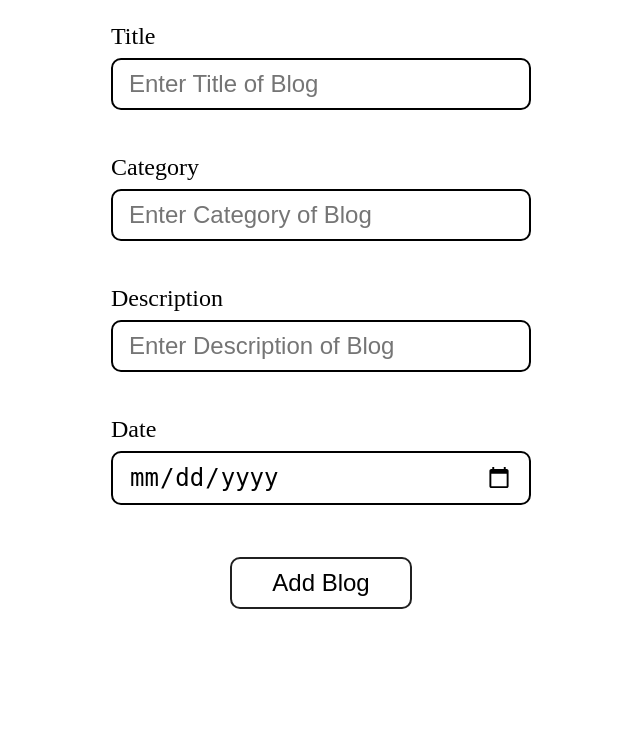
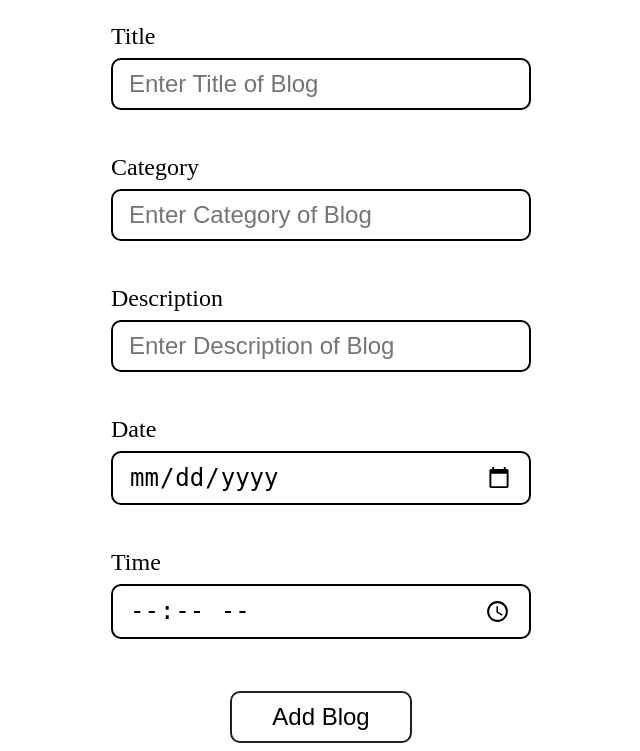
Before and after one commit to YashLoriya02/Practice_Program_WDL, a Django app: page /create/ in a window 1280 px wide. Shown: the part 158-909 px from the top of the page, without its empty margins (319-959 px from the left). Before the commit the page ends 767 px from the top, so only its background shows below. Run offline with Django 4.2, Linux system fonts and the light colour scheme.

Commit message:
time added in blog-app

```diff
--- a/10_Django_Blog/blogs/models.py
+++ b/10_Django_Blog/blogs/models.py
@@ -6,7 +6,7 @@ class Blogs(models.Model):
     title = models.CharField(max_length=50)
     category = models.CharField(max_length=20, default="")
     desc = models.CharField(max_length=3000, default="")
-    created_date = models.DateField(default=date.today)
+    created_date = models.DateTimeField(default=date.today)
 
     def __str__ (self):
         return self.title
--- a/10_Django_Blog/blogs/templates/create.html
+++ b/10_Django_Blog/blogs/templates/create.html
@@ -60,11 +60,11 @@
         margin-top: .5rem;
     }
 
-    .home_btn:hover{
+    .home_btn:hover {
         text-decoration: underline;
     }
 
-    .a_container{
+    .a_container {
         display: flex;
         justify-content: right;
     }
@@ -103,6 +103,11 @@
             <input id="date" name='date' type="date">
         </div>
 
+        <div class="form_inner_container">
+            <label for="time">Time</label>
+            <input id="time" name='time' type="time">
+        </div>
+
         <div class="main_btns">
             <button type="submit" class="add_btn">Add Blog</button>
         </div>
--- a/10_Django_Blog/blogs/views.py
+++ b/10_Django_Blog/blogs/views.py
@@ -1,6 +1,7 @@
 from django.shortcuts import render
 from . import models
 from django.contrib import messages
+from datetime import datetime
 
 def home(request):
     blogs = models.Blogs.objects.values()
@@ -13,8 +14,14 @@ def create(request):
         title = request.POST.get('title','')
         category = request.POST.get('category','')
         desc =  request.POST.get('desc','')
-        created_date =  request.POST.get('date','')
-        blog = models.Blogs(title=title, category=category ,desc=desc, created_date=created_date)
-        blog.save()
+        date_str =  request.POST.get('date','')
+        time_str = request.POST.get('time')
+
+        date_time_str = f"{date_str} {time_str}"
+        combined_datetime = datetime.strptime(date_time_str, '%Y-%m-%d %H:%M')
+
+        new_blog = models.Blogs(title=title, category=category, desc=desc, created_date=combined_datetime)
+        new_blog.save()
+
         messages.success(request, "Blog is created successfully.")
     return render (request, "create.html")
```
Also changed, not shown: 10_Django_Blog/blogs/migrations/0004_alter_blogs_created_date.py (added), 10_Django_Blog/db.sqlite3.
